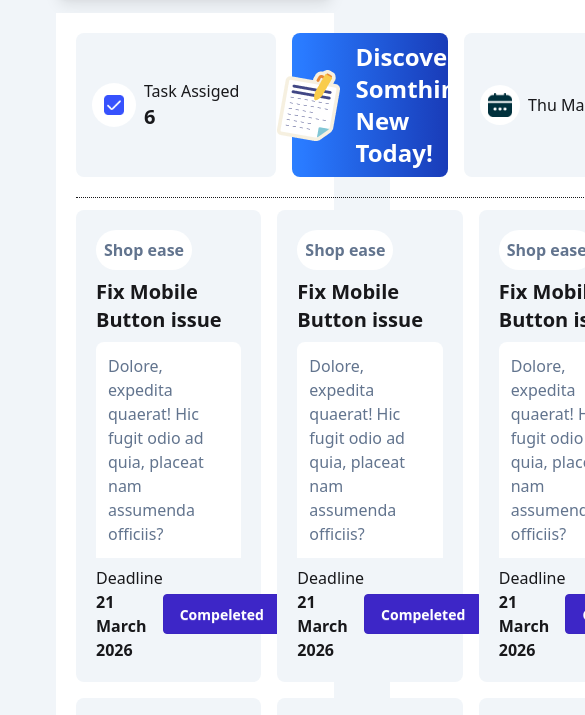
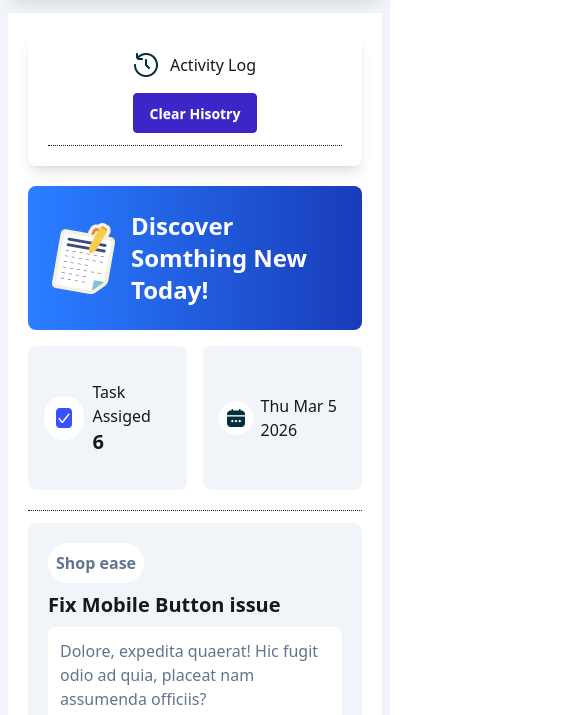
Before and after one commit to jahirul2109/A5-Dashboard, a plain HTML site: page index.html in a window 390 px wide. Shown: the part 111-826 px from the top of the page, 585 px wide, since content can reach past the window. Drawn offline with nearby package versions, Linux system fonts and the light colour scheme.

Commit message:
make Responsive

```diff
--- a/index.html
+++ b/index.html
@@ -10,7 +10,7 @@
     <script src="https://cdn.jsdelivr.net/npm/@tailwindcss/browser@4"></script>
 </head>
 
-<body class="px-14 py-5 mx-auto bg-slate-100 relative">
+<body class="md:px-14 px-2 py-5 mx-auto bg-slate-100 relative">
     <div id="top"></div>
     <!---------------- Nav Section --------------->
     <nav class="flex justify-between  p-5 items-center bg-white  rounded-lg shadow-lg ">
@@ -29,25 +29,25 @@
         </div>
     </nav>
     <!-------------------------- Main Section  --------------------------->
-    <main class="grid grid-cols-[2.5fr_1fr] gap-5 bg-white p-5 mt-4">
+    <main class="md:grid lg:grid md:grid-cols-[2.5fr_1fr] lg:grid-cols-[2.5fr_1fr] flex flex-col-reverse gap-5 bg-white p-5 mt-4">
         <!-- Frist Culom -->
         <div class="flex flex-col gap-3">
 
             <!-- Task / heading Section  -->
-            <section id="task" class="grid grid-cols-[200px_1fr_200px] gap-4 border-dotted border-b-1 pb-5">
-                <div id="task-assign" class="bg-slate-100 p-4 flex items-center h-36 rounded-lg gap-2">
+            <section id="task" class="grid  lg:grid-cols-[200px_1fr_200px] grid-cols-2 gap-4 border-dotted border-b-1 pb-5">
+                <div id="task-assign" class="bg-slate-100 p-4 order-2 flex items-center h-36 rounded-lg gap-2">
                     <div class="p-3 rounded-full bg-white"><img class="w-5 h-5" src="assets/checkbox.png" alt=""></div>
-                    <div>
+                    <div class="">
                         <p>Task Assiged</p>
                         <h1 class="font-bold text-xl" id="tasknumber">6</h1>
                     </div>
                 </div>
                 <div id="calander"
-                    class="bg-slate-100 p-4 flex justify-center items-center h-36 rounded-lg gap-2 bg-linear-to-r from-blue-500 to-blue-800">
+                    class="bg-slate-100 p-4 flex justify-center col-span-2 lg:col-span-1 order-1 md:order-2  items-center h-36 rounded-lg gap-2 bg-linear-to-r from-blue-500 to-blue-800">
                     <img src="assets/board.png" alt="">
                     <p class="text-2xl font-semibold text-white 0">Discover Somthing New Today!</p>
                 </div>
-                <div id="date" class="bg-slate-100 p-4 flex items-center h-36 rounded-lg gap-2">
+                <div id="date" class="bg-slate-100 p-4 flex items-center h-36 rounded-lg gap-2 order-3 ">
                     <div class="p-2 rounded-full bg-white w-10"><img src="assets/calender.png" alt=""></div>
                     <p><span id="bar">Tue</span> <span id="month">Feb</span> <span id="tarik">25</span> <span
                             id="year">2026</span></p>
@@ -55,7 +55,7 @@
             </section>
 
             <!-- ----------------Card Container Section ------------------- -->
-            <section id="card-container" class="grid grid-cols-3 gap-4 ">
+            <section id="card-container" class="grid md:grid-cols-2 lg:grid-cols-3 grid-cols-1 gap-4 ">
                 <!------ Card-1 ---->
                 <div id="card-1" class="card bg-slate-100 p-5 flex flex-col gap-2 ">
                     <p class="bg-white p-2 rounded-full w-fit text-slate-500 font-semibold">Shop ease</p>
--- a/js/main.js
+++ b/js/main.js
@@ -73,7 +73,7 @@ function conuter(button, card) {        // Take card id and button id
     <path stroke-linecap="round" stroke-linejoin="round" stroke-width="2" d="M9 12l2 2 4-4m6 2a9 9 0 11-18 0 9 9 0 0118 0z" />
   </svg>
   <span class="text-2xl font-bold text-center opacity-100">Successfully You Completed All Task !!</span>
-</div>`;
+  </div>`;
     if (parseInt(taskAssignNum.innerText) === 0) { // checking How much task You completed .
         document.querySelector('#top').appendChild(parenPrompt);
 
```
